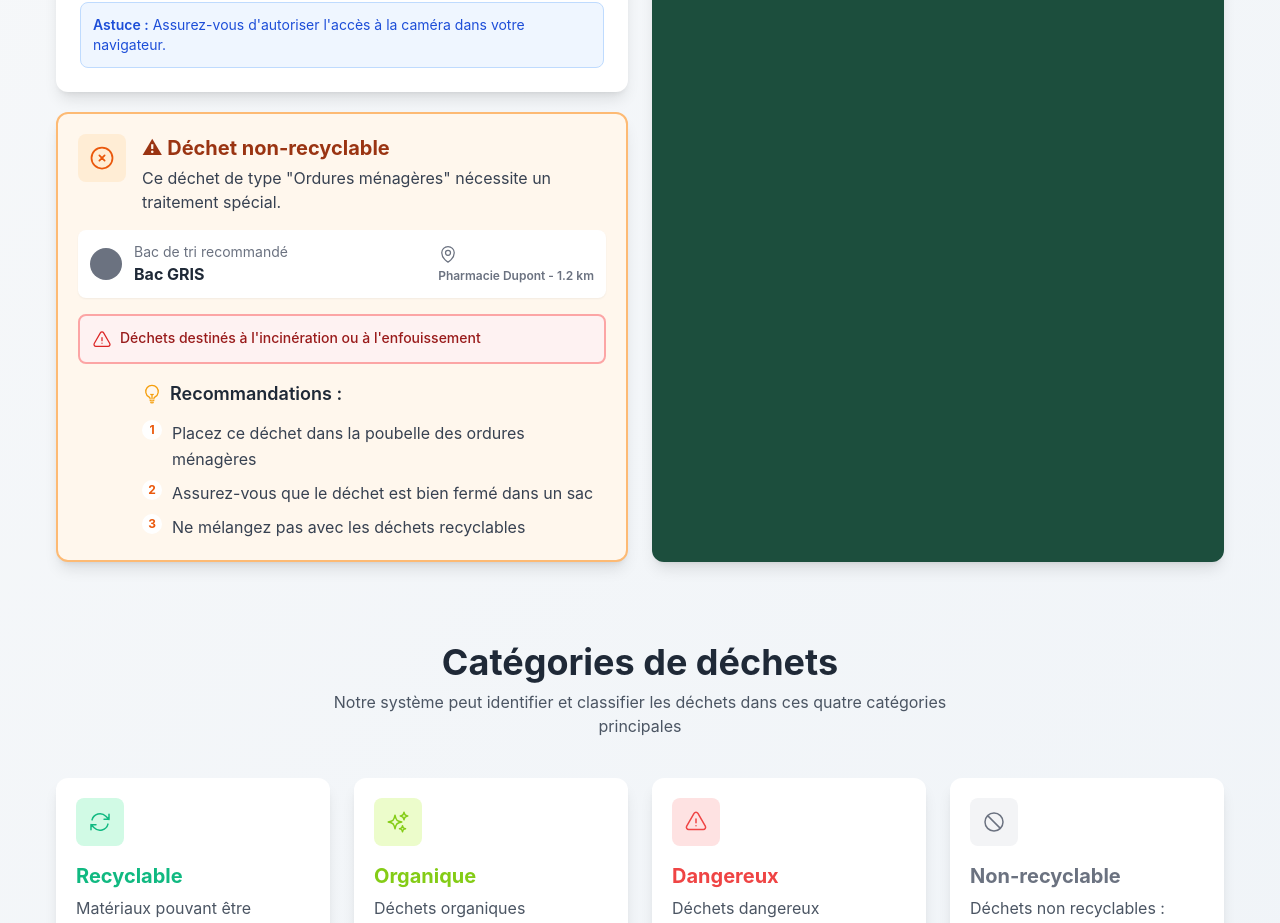
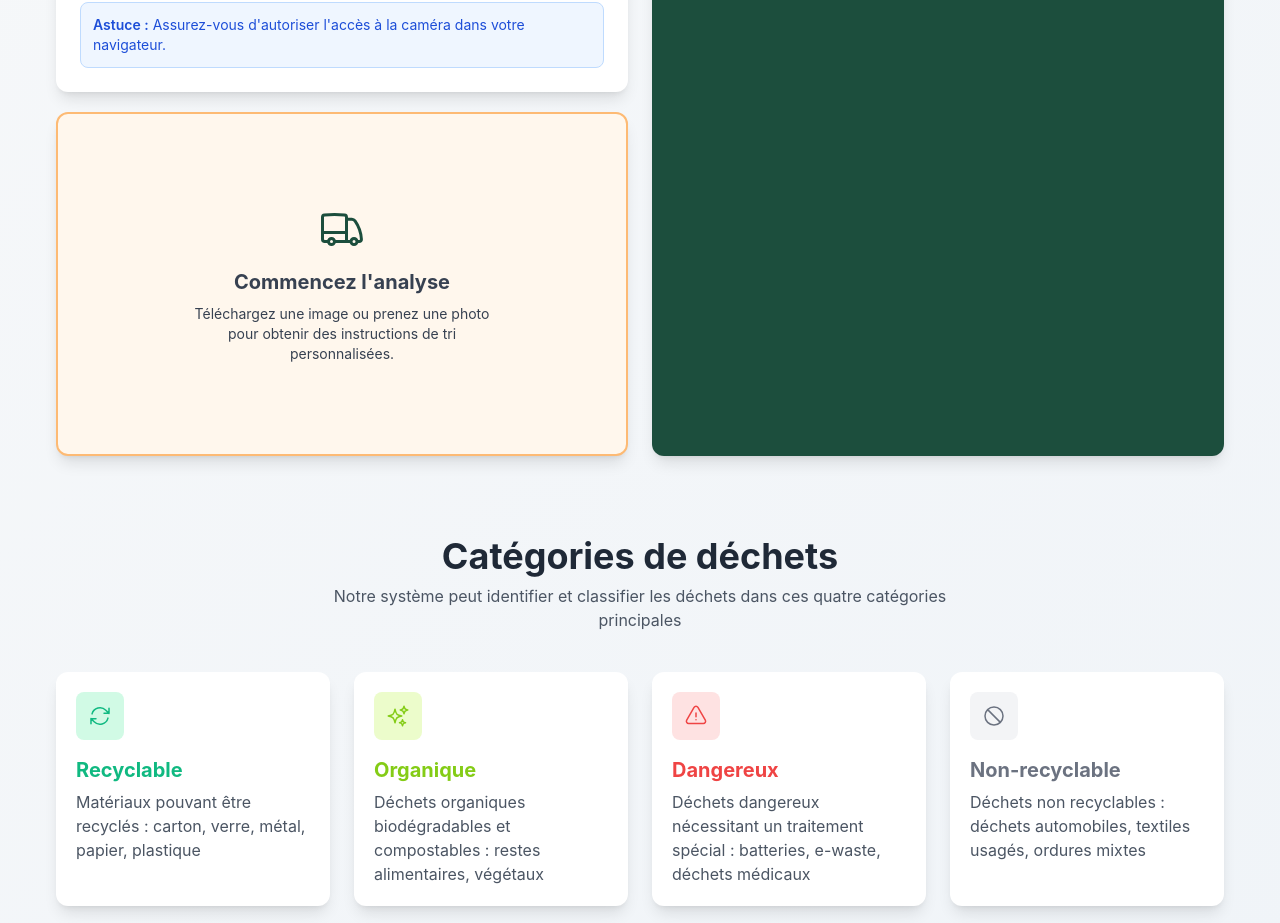
Before and after one commit to Ange-Etoile/Dechet_Urbain, a Vue app: page /resultats in a window 1280 px wide. Shown: the part 1234-2157 px from the top of the page. Built offline with nearby package versions, Linux system fonts and the light colour scheme.

Commit message:
feat:modification du fichier js

```diff
--- a/src/views/Resultat.vue
+++ b/src/views/Resultat.vue
@@ -7,7 +7,6 @@ import CardResult from '@/components/CardResult.vue';
 import CardUpload from '@/components/CardUpload.vue';
 import Header from '@/components/Header.vue';
 
-// Import du Store et des icônes
 import { usePredictionStore } from '@/stores/predictionStore';
 import {
   ArrowPathIcon,
@@ -17,10 +16,8 @@ import {
 } from '@heroicons/vue/24/outline';
 import { toRefs } from 'vue';
 
-// Initialiser le Store
 const store = usePredictionStore();
 
-// Déstructurer les propriétés du store
 const {
   predictionResults,
   isLoading,
@@ -31,7 +28,6 @@ const {
   recyclableProbability
 } = toRefs(store);
 
-// Fonction pour gérer l'événement 'photoTaken' de CardAction
 const handlePhotoTaken = (file) => {
   store.uploadAndPredict(file);
 };
@@ -47,14 +43,14 @@ const handlePhotoTaken = (file) => {
       <div class="grid grid-cols-1 lg:grid-cols-2 gap-4 sm:gap-5 lg:gap-6">
         <div class="flex flex-col gap-4 sm:gap-5">
           <CardUpload />
-
           <CardAction @photoTaken="handlePhotoTaken($event)" />
 
           <CardRecommadation
-            :category="mainPrediction?.category || 'trash'"
+            :category="mainPrediction?.category || 'unknown'"
             :isRecyclable="isRecyclable"
-            :binColor="recyclingInfo?.bin_color || 'Gris'"
+            :binColor="recyclingInfo?.binColor || 'gris'"
             :recommendations="recyclingInfo?.recommendations || []"
+            :isLoading="isLoading"
             nearestLocation="Pharmacie Dupont - 1.2 km"
           />
         </div>
@@ -117,17 +113,3 @@ const handlePhotoTaken = (file) => {
     </main>
   </div>
 </template>
-
-<style scoped>
-/* Animation au scroll (optionnel) */
-@keyframes fadeInUp {
-  from {
-    opacity: 0;
-    transform: translateY(20px);
-  }
-  to {
-    opacity: 1;
-    transform: translateY(0);
-  }
-}
-</style>
```
